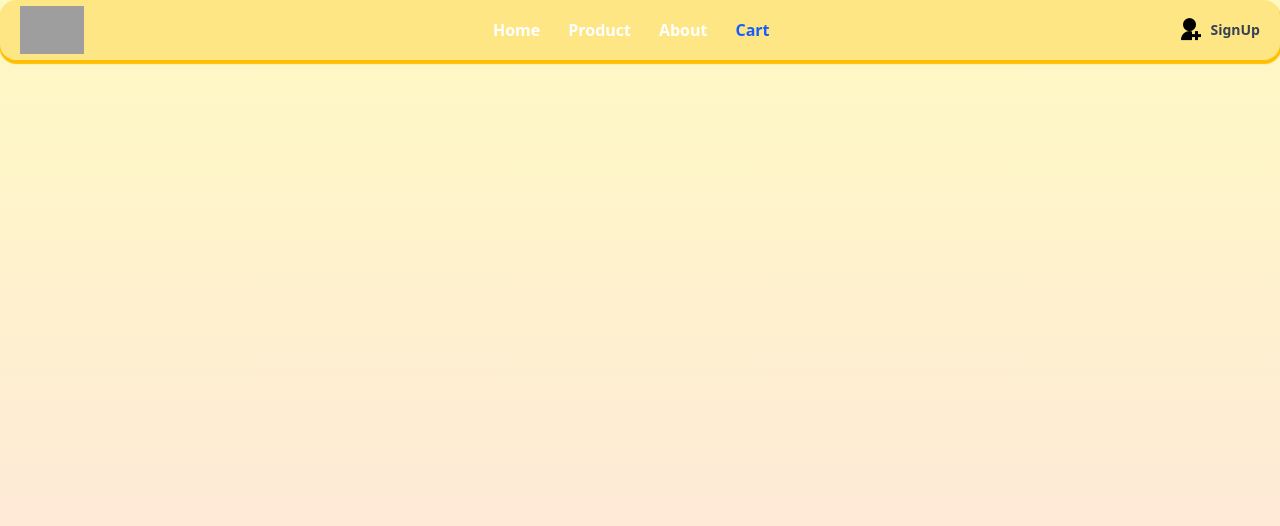
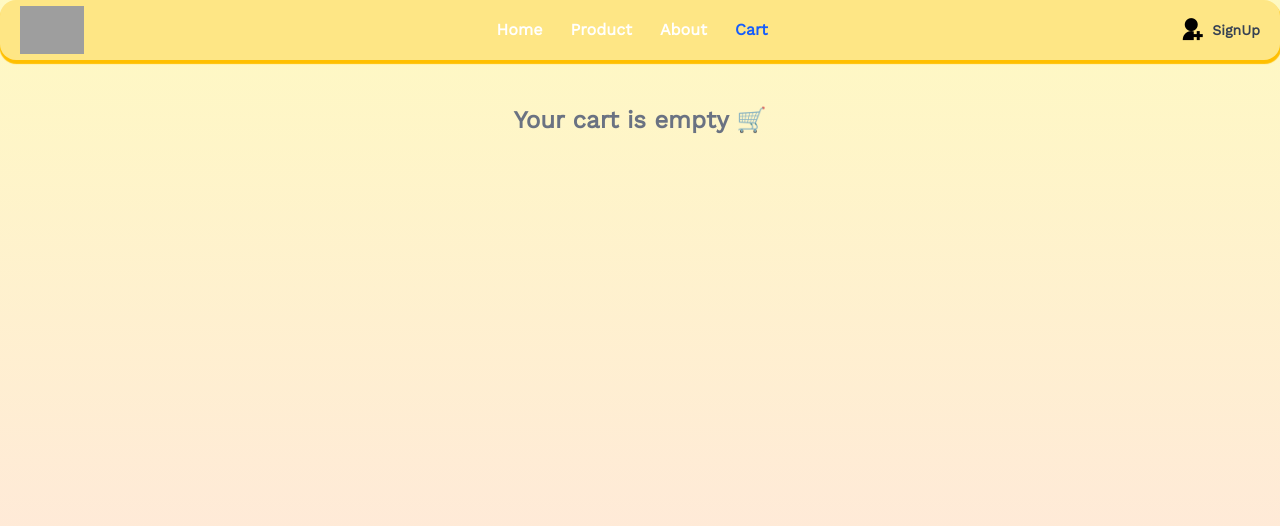
Before and after one commit to Prashant4518/Hackathon, a React (Vite) app: page /cart in a window 1280 px wide. Shown: the top 526 px of the page. Built offline with nearby package versions, Linux system fonts and the light colour scheme; grey boxes are pictures that could not be loaded.

Commit message:
finally done

```diff
--- /dev/null
+++ b/font/font.css
@@ -0,0 +1,4 @@
+@font-face {
+    font-family: myfont;
+    src: url('./WorkSans-Regular.ttf');
+}
--- a/src/App.jsx
+++ b/src/App.jsx
@@ -1,12 +1,13 @@
 import React from "react";
 import Navbar from "./Utilis/Navbar";
 import Routing from "./Utilis/Routing";
+import "../font/font.css";
 
 const App = () => {
   return (
     <div
       className=" h-screen w-full bg-gradient-to-b from-yellow-100 to-red-100 overflow-auto"
-      style={{ scrollbarWidth: "none" }}
+      style={{ scrollbarWidth: "none", fontFamily: "myfont" }}
     >
       <Navbar />
 
--- a/src/Utilis/Tabs/Cart.jsx
+++ b/src/Utilis/Tabs/Cart.jsx
@@ -15,14 +15,15 @@ const Cart = () => {
     (acc, item) => acc + item.price * item.quantity,
     0
   );
+if (!Array.isArray(items) || items.length === 0) {
+  return (
+    <div className="p-6 text-center text-2xl font-semibold text-gray-500 mt-20">
+      Your cart is empty 🛒
+    </div>
+  );
+}
 
-  if (items.length === 0) {
-    return (
-      <div className="p-6 text-center  text-2xl font-semibold text-gray-500">
-        Your cart is empty 🛒
-      </div>
-    );
-  }
+
 
   return (
     <div className="p-6 max-w-3xl mx-auto text-gray-700 mt-20">
```
Also changed, not shown: font/WorkSans-Regular.ttf (added).
